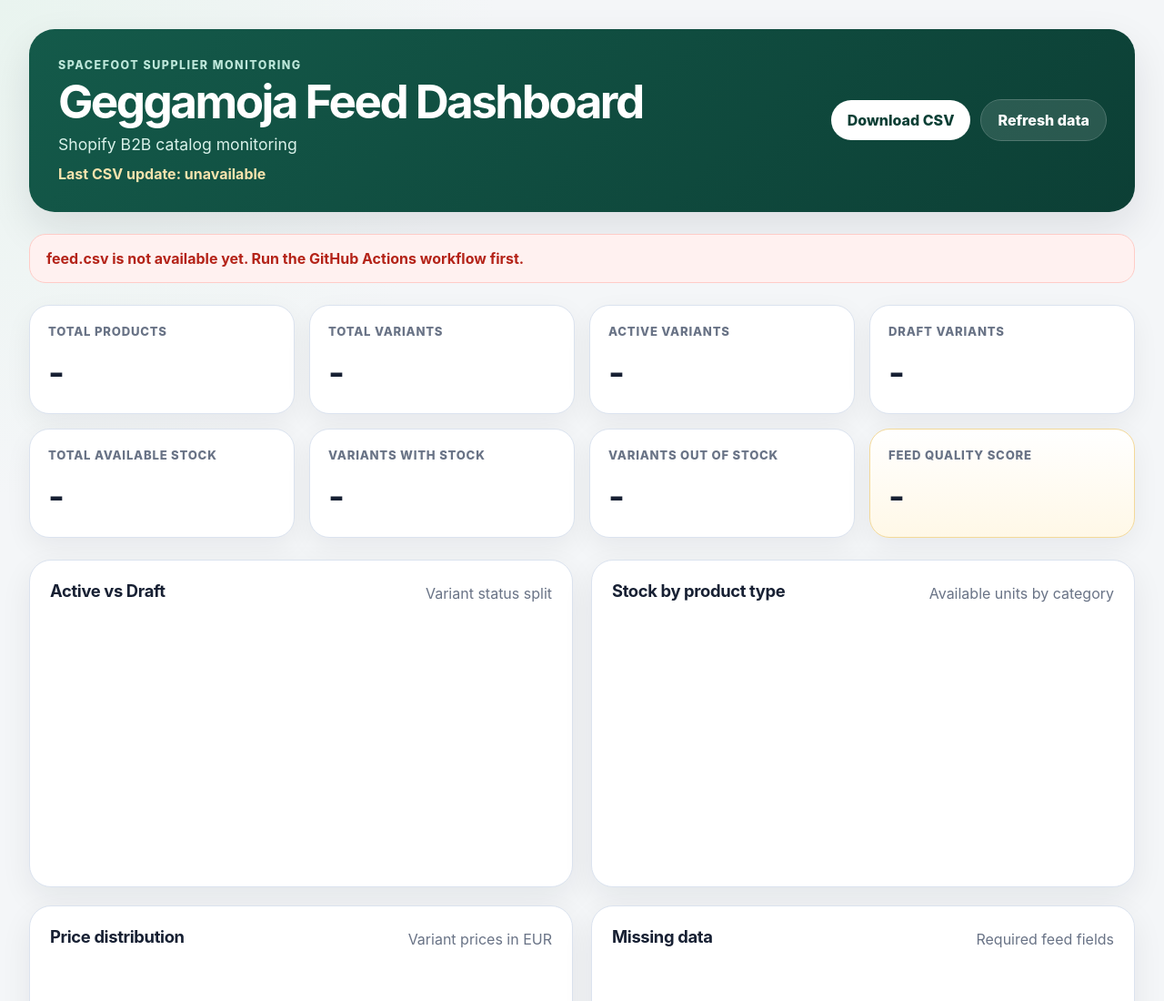
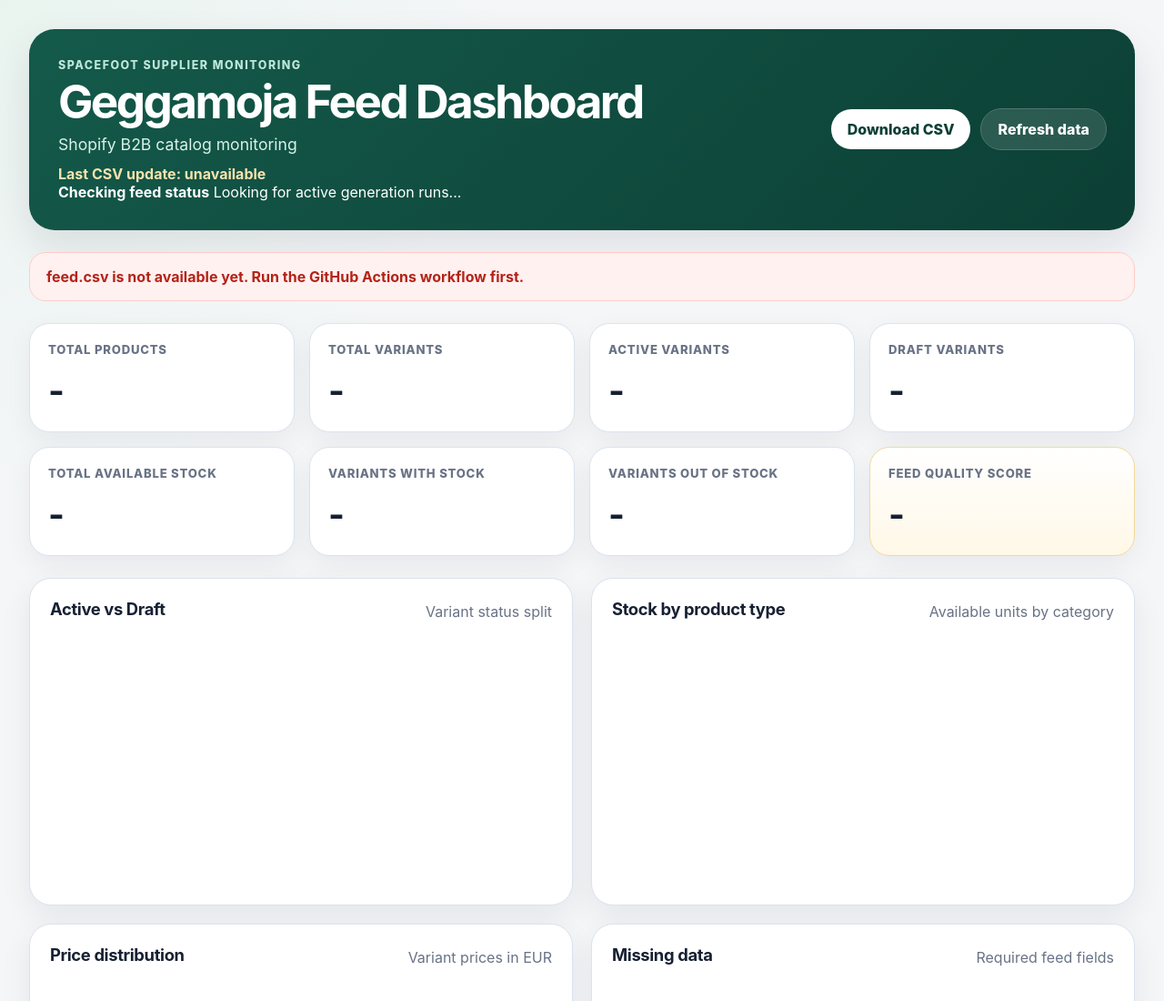
Before and after one commit to badr-spacefoot/geggamoja_feed_API, a website: page public/index.html in a window 1280 px wide. Shown: the top 1100 px of the page at 91% size. Drawn offline with nearby package versions, Linux system fonts and the light colour scheme; no server answers.

Commit message:
Show feed generation status in header

```diff
--- a/public/index.html
+++ b/public/index.html
@@ -12,11 +12,18 @@
   <body>
     <div class="page-shell">
       <header class="hero">
-        <div>
+        <div class="hero-copy">
           <p class="eyebrow">Spacefoot supplier monitoring</p>
           <h1>Geggamoja Feed Dashboard</h1>
           <p class="subtitle">Shopify B2B catalog monitoring</p>
           <p id="lastUpdated" class="last-updated">Loading latest CSV update...</p>
+          <div id="feedStatus" class="feed-status pending" role="status" aria-live="polite">
+            <span class="status-dot" aria-hidden="true"></span>
+            <div>
+              <strong id="feedStatusLabel">Checking feed status</strong>
+              <span id="feedStatusDetail">Looking for active generation runs...</span>
+            </div>
+          </div>
         </div>
         <div class="hero-actions">
           <a class="button primary" href="feed.csv" download>Download CSV</a>
```
